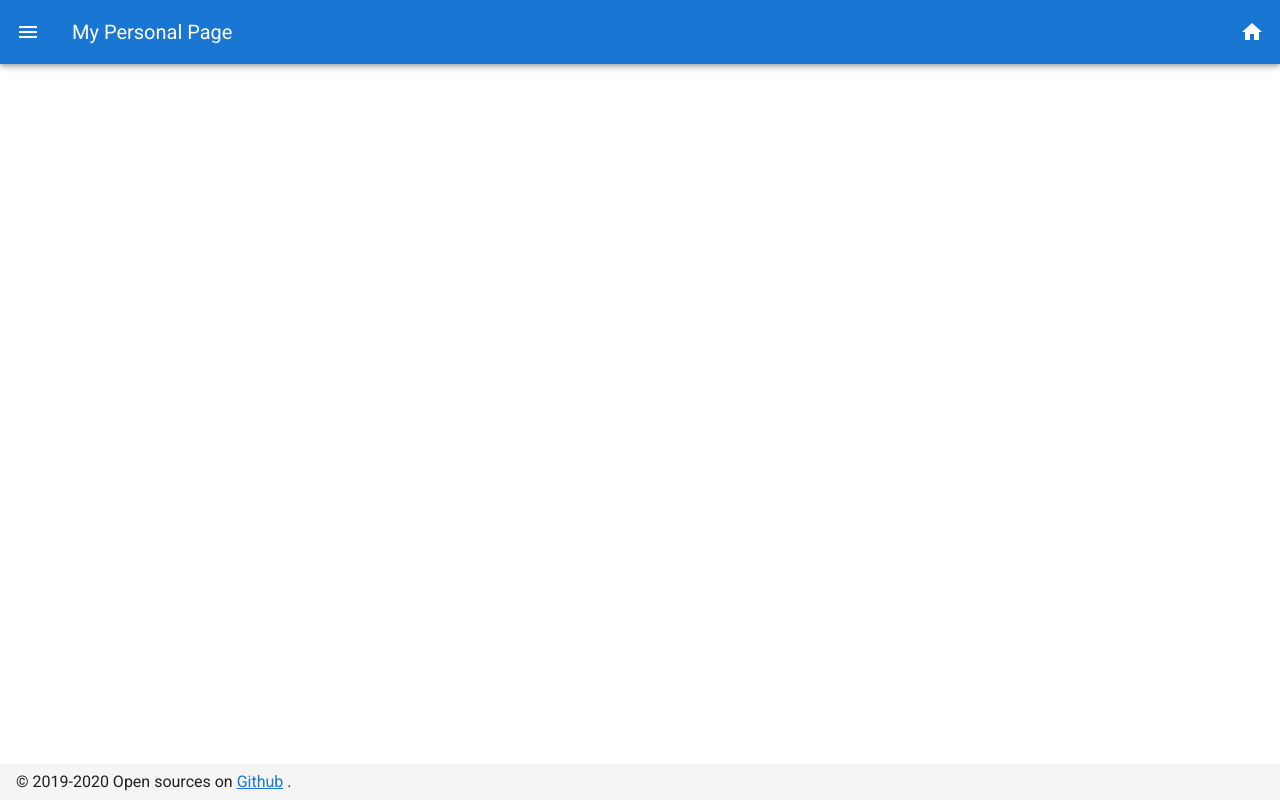
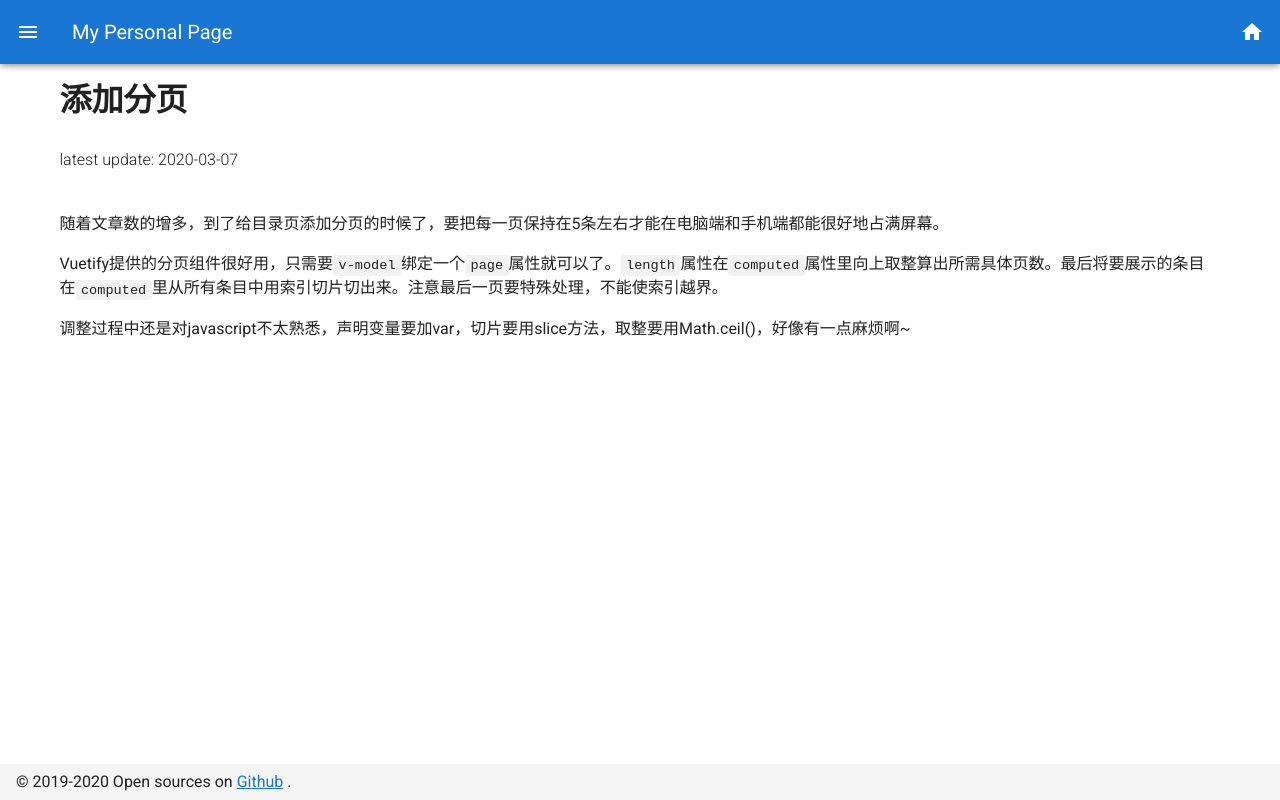
Before and after one commit to jialanxin/personalPage, a Nuxt app: page /posts/AddPagination in a window 1280 px wide. Built offline with nearby package versions, Linux system fonts and the light colour scheme.

Commit message:
write AddPagination

```diff
--- a/package.json
+++ b/package.json
@@ -1,7 +1,7 @@
 {
   "name": "personalPage",
   "version": "1.0.0",
-  "description": "My transcendent Nuxt.js project",
+  "description": "My personal page",
   "author": "Lanxin",
   "private": true,
   "scripts": {
--- a/pages/index.vue
+++ b/pages/index.vue
@@ -14,13 +14,20 @@
       <v-row >
         <v-col>
         <v-list two-line>
-          <v-list-item v-for="post in posts" :key=post.id  :to=post.link nuxt>
+          <v-list-item v-for="post in shownPosts" :key=post.id  :to=post.link nuxt>
             <v-list-content>
               <v-list-item-title v-text="post.title"></v-list-item-title>
               <v-list-item-subtitle v-text="post.lastUpdate"></v-list-item-subtitle>
             </v-list-content>
           </v-list-item>
         </v-list>
+        </v-col>
+      </v-row>
+      <v-row>
+        <v-col>
+          <v-pagination v-model="page" :length="numOfPages">
+
+          </v-pagination>
         </v-col>
       </v-row>
     </v-container>
@@ -31,7 +38,14 @@
 export default {
   data() {
     return {
+      page :1,
       posts: [
+        {
+          id: 7,
+          title: "添加分页",
+          lastUpdate: "2020-03-07",
+          link: "/posts/AddPagination"
+        },
         {
           id: 6,
           title: "为Caddy2设置HTTPS",
@@ -75,6 +89,19 @@ export default {
     return{
       title:"首页"
     }
+  },
+  computed:{
+    numOfPages: function(){
+      return Math.ceil(this.posts.length/5)
+    },
+    shownPosts: function(){
+      var beginIndex = (this.page-1)*5
+      var endIndex = this.page*5
+      if (endIndex > this.page.length-1){
+        endIndex = this.page.length
+      }
+      return this.posts.slice(beginIndex,endIndex)
+    }
   }
 };
 </script>
--- /dev/null
+++ b/pages/posts/AddPagination.vue
@@ -0,0 +1,37 @@
+<template>
+  <v-container>
+    <v-row>
+      <v-col>
+        <h1>{{title}}</h1>
+      </v-col>
+    </v-row>
+    <v-row>
+      <v-col>
+        <p class="font-weight-light">latest update: {{lastUpdate}}</p>
+      </v-col>
+    </v-row>
+    <v-row>
+      <v-col>
+        <p>随着文章数的增多，到了给目录页添加分页的时候了，要把每一页保持在5条左右才能在电脑端和手机端都能很好地占满屏幕。</p>
+        <p>Vuetify提供的分页组件很好用，只需要<code>v-model</code>绑定一个<code>page</code>属性就可以了。<code>length</code>属性在<code>computed</code>属性里向上取整算出所需具体页数。最后将要展示的条目在<code>computed</code>里从所有条目中用索引切片切出来。注意最后一页要特殊处理，不能使索引越界。</p>
+        <p>调整过程中还是对javascript不太熟悉，声明变量要加var，切片要用slice方法，取整要用Math.ceil()，好像有一点麻烦啊~</p>
+      </v-col>
+    </v-row>
+  </v-container>
+</template>
+
+<script>
+export default {
+  data() {
+    return {
+      title: "添加分页",
+      lastUpdate: "2020-03-07"
+    };
+  },
+  head() {
+    return {
+      title: this.title
+    };
+  }
+};
+</script>
```
Also changed, not shown: 1 other file (tests, documents, lock files or other folders).
